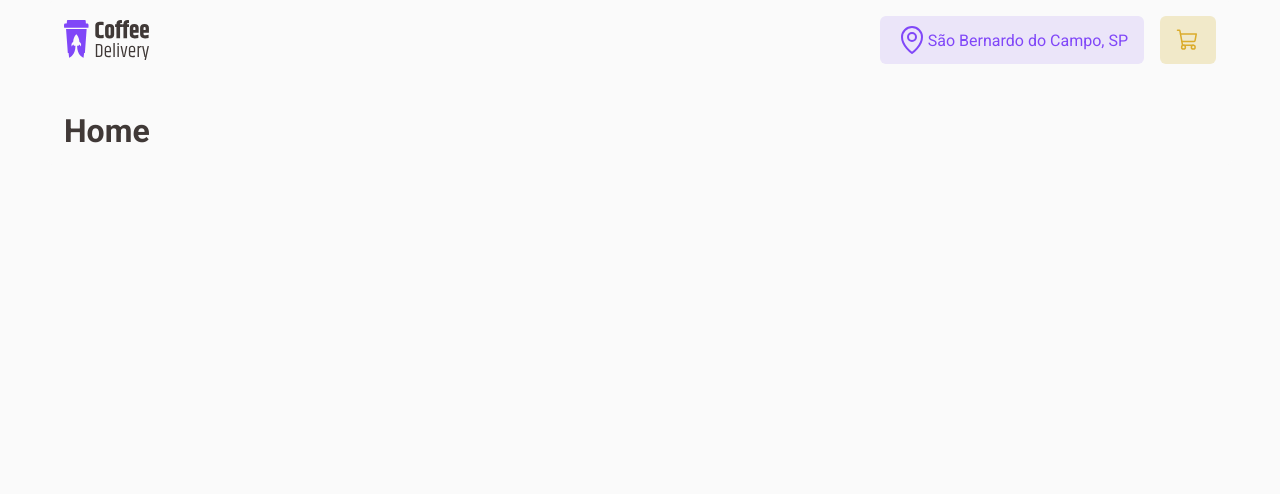
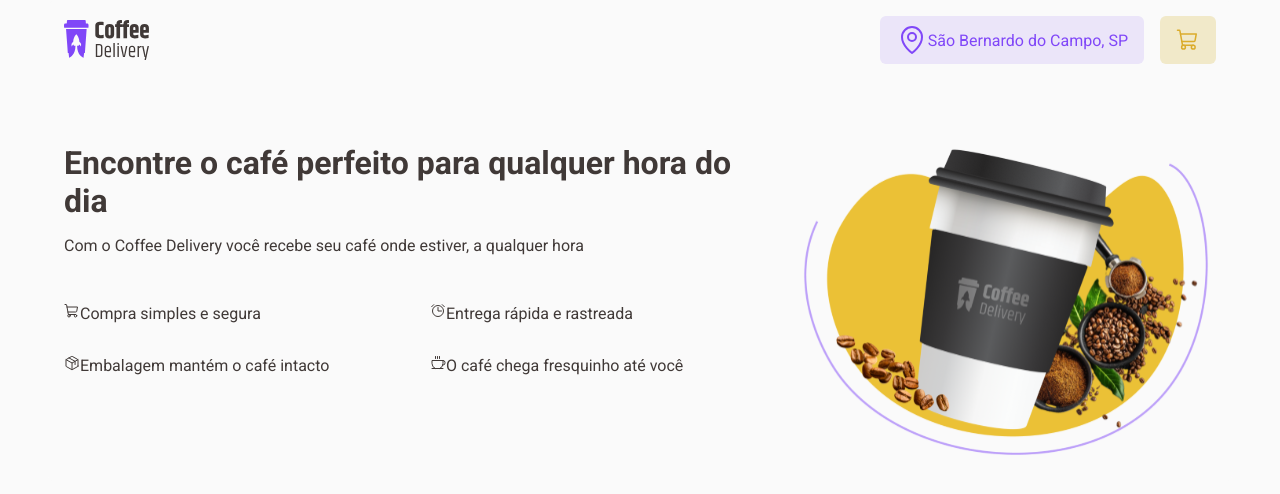
Before and after one commit to Giovani-Silva/coffee-delivery, a React (Vite) app: page / in a window 1280 px wide. Shown: the top 494 px of the page. Built offline with nearby package versions, Linux system fonts and the light colour scheme.

Commit message:
banner home

```diff
--- a/src/pages/Home/index.tsx
+++ b/src/pages/Home/index.tsx
@@ -1,3 +1,46 @@
+import { Alarm, Coffee, Package, ShoppingCart } from 'phosphor-react';
+import coffeBanner from '../../assets/coffe-banner.svg';
+import { Banner, Content } from './styles';
+
 export function Home() {
-  return <h1>Home</h1>;
+  return (
+    <main>
+      <Banner>
+        <Content>
+          <h1>Encontre o café perfeito para qualquer hora do dia</h1>
+          <p>Com o Coffee Delivery você recebe seu café onde estiver, a qualquer hora</p>
+
+          <ul>
+            <li>
+              <span>
+                <ShoppingCart size={16} />
+              </span>
+              <span>Compra simples e segura</span>
+            </li>
+            <li>
+              <span>
+                <Alarm size={16} />
+              </span>
+              <span>Entrega rápida e rastreada</span>
+            </li>
+            <li>
+              <span>
+                <Package size={16} />
+              </span>
+              <span>Embalagem mantém o café intacto</span>
+            </li>
+            <li>
+              <span>
+                <Coffee size={16} />
+              </span>
+              <span>O café chega fresquinho até você</span>
+            </li>
+          </ul>
+        </Content>
+        <div>
+          <img src={coffeBanner} alt="Voffe delivery banner" />
+        </div>
+      </Banner>
+    </main>
+  );
 }
--- /dev/null
+++ b/src/pages/Home/styles.ts
@@ -0,0 +1,31 @@
+import styled from 'styled-components';
+
+export const Banner = styled.div`
+  margin-top: 2rem;
+  display: grid;
+  grid-auto-flow: column;
+  gap: 2rem;
+
+  @media (max-width: 30rem) {
+    display: flex;
+    flex-direction: column-reverse;
+  }
+
+  img {
+    width: 100%;
+  }
+`;
+
+export const Content = styled.div`
+  display: flex;
+  flex-direction: column;
+  gap: 1rem;
+  ul {
+    margin: 2rem 0 0;
+    padding: 0;
+    list-style: none;
+    display: grid;
+    gap: 2rem;
+    grid-template-columns: repeat(auto-fit, minmax(17.5rem, 1fr));
+  }
+`;
```
Also changed, not shown: src/assets/coffe-banner.svg (added).
